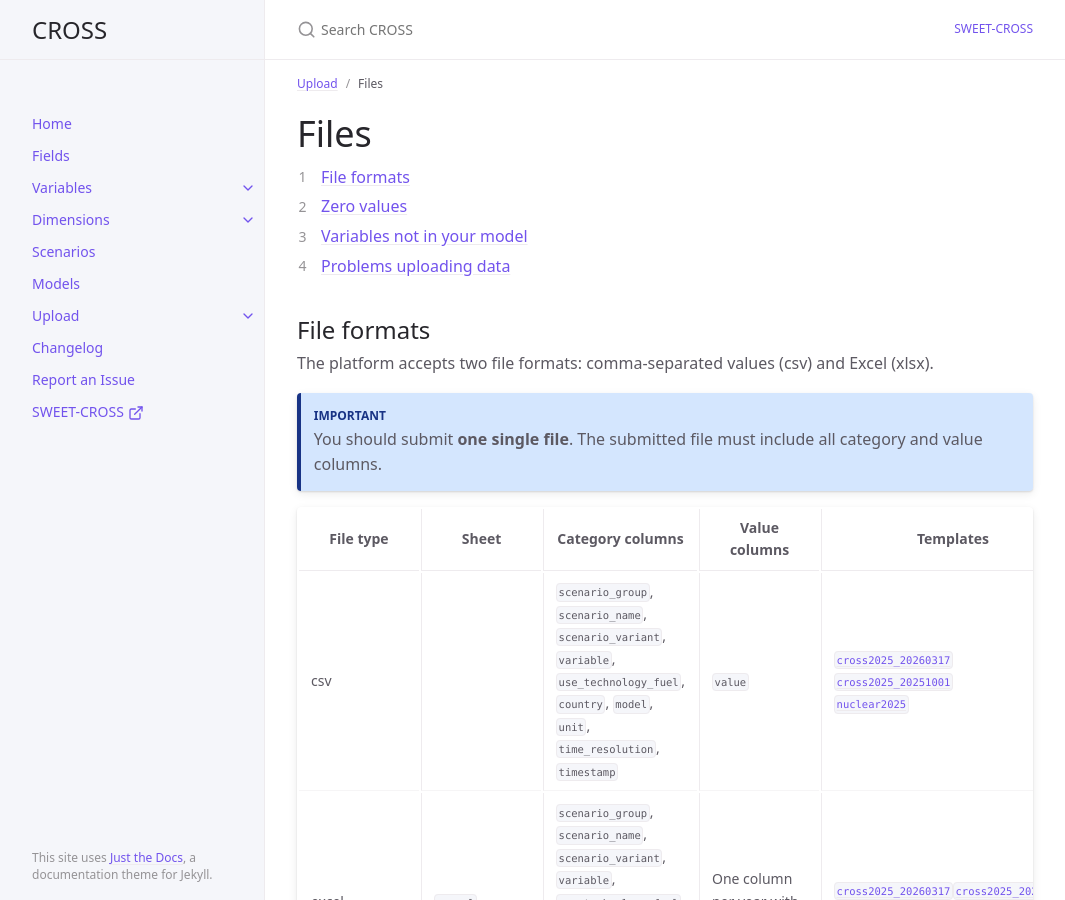
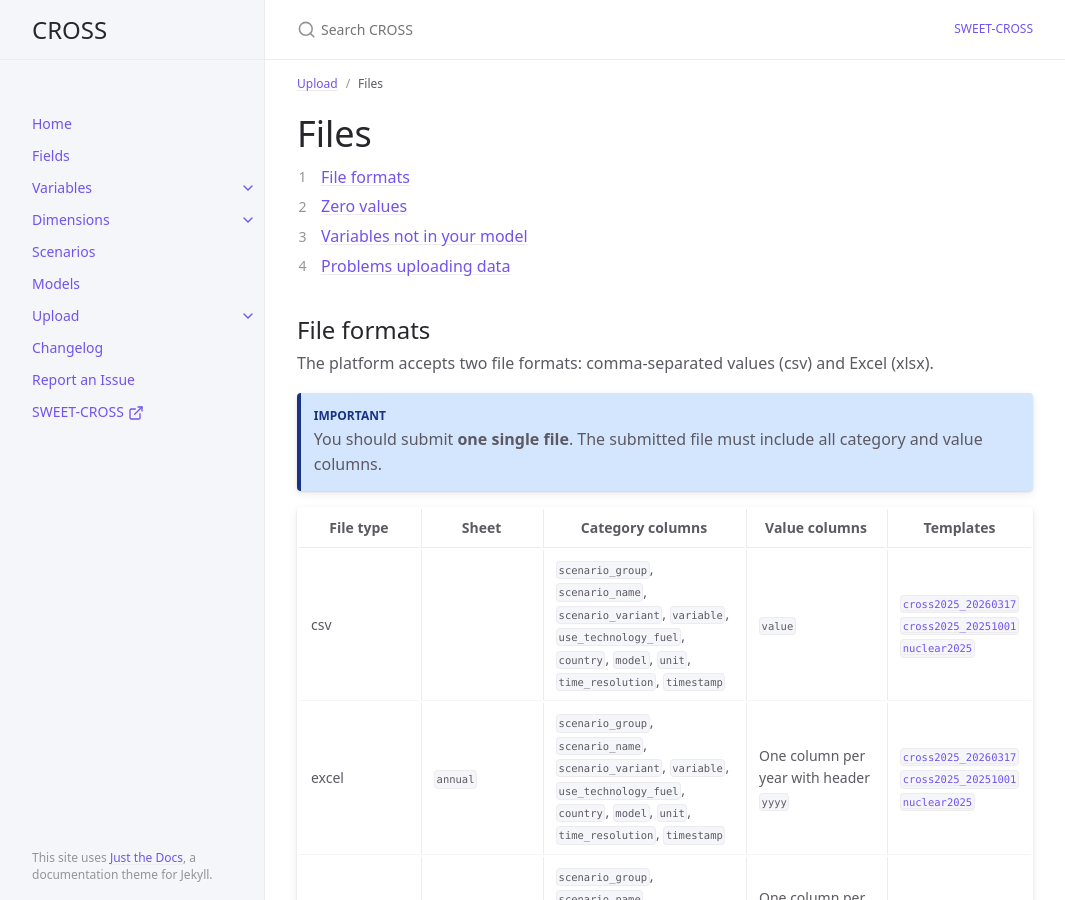
Before and after one commit to sweet-cross/data-model, a Jekyll site: the page built from docs/upload/files.md, in a window 1280 px wide and 900 px high. Shown: the whole window, without its empty margins (107-1172 px from the left). Built offline with Jekyll 4.4.1, drawn with Linux system fonts in a browser that asks for light colours; cached includes are drawn as plain includes.

Commit message:
formatting table

```diff
--- a/docs/upload/files.md
+++ b/docs/upload/files.md
@@ -19,8 +19,8 @@ You should submit **one single file**. The submitted file must include all categ
 
 File type | Sheet |Category columns | Value columns | Templates |
 | ---- | ---- | ---- | ---- | --- |
-csv | | `scenario_group`, `scenario_name`, `scenario_variant`, `variable`, `use_technology_fuel`, `country`, `model`, `unit`, `time_resolution`, `timestamp` | `value` |[`cross2025_20260317`](/data-model/files/resultsCross_stacked_2026_03_17.csv) [`cross2025_20251001`](/data-model/files/resultsCross_stacked_2025_10_01.csv)<br>[`nuclear2025`](/data-model/files/results_cross_nuclear2025_stacked.csv)|
-excel |  `annual` | `scenario_group`, `scenario_name`, `scenario_variant`, `variable`, `use_technology_fuel`, `country`, `model`, `unit`, `time_resolution`, `timestamp` | One column per year with header `yyyy` |[`cross2025_20260317`](/data-model/files/resultsCross_excel_2026_03_17.xlsx)[`cross2025_20251001`](/data-model/files/resultsCross_excel_2025_10_01.xlsx) <br> [`nuclear2025`](/data-model/files/results_cross_nuclear2025.xlsx)|
+csv | | `scenario_group`, `scenario_name`, `scenario_variant`, `variable`, `use_technology_fuel`, `country`, `model`, `unit`, `time_resolution`, `timestamp` | `value` |[`cross2025_20260317`](/data-model/files/resultsCross_stacked_2026_03_17.csv)<br>[`cross2025_20251001`](/data-model/files/resultsCross_stacked_2025_10_01.csv)<br>[`nuclear2025`](/data-model/files/results_cross_nuclear2025_stacked.csv)|
+excel |  `annual` | `scenario_group`, `scenario_name`, `scenario_variant`, `variable`, `use_technology_fuel`, `country`, `model`, `unit`, `time_resolution`, `timestamp` | One column per year with header `yyyy` |[`cross2025_20260317`](/data-model/files/resultsCross_excel_2026_03_17.xlsx)<br>[`cross2025_20251001`](/data-model/files/resultsCross_excel_2025_10_01.xlsx) <br>[`nuclear2025`](/data-model/files/results_cross_nuclear2025.xlsx)|
 | `hourly` | `scenario_group`, `scenario_name`, `scenario_variant`, `variable`, `use_technology_fuel`, `country`, `model`, `unit`, `time_resolution`, `timestamp` | One column per typical day with header `dd.MM.yyyy HH:mm` |
 
 
```
Also changed, not shown: docs/changelog.md (+0 -2 lines).
